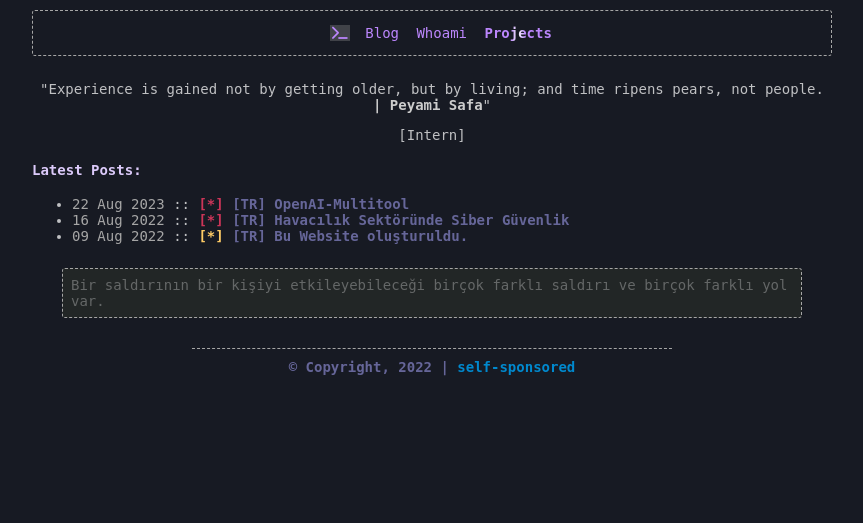
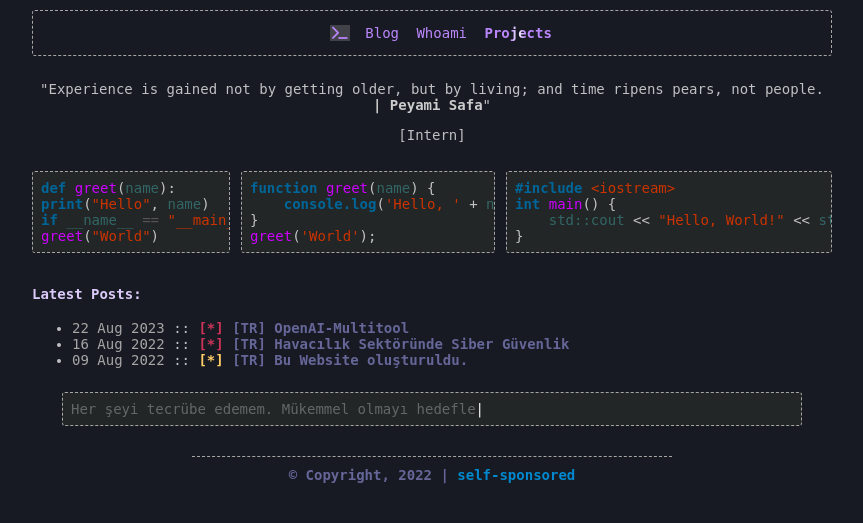
Before and after one commit to sleda/sleda.github.io, a Flask app: page / in a window 1280 px wide. Shown: the part 233-756 px from the top of the page, without its empty margins (208-1071 px from the left). Run offline with Flask 3, Linux system fonts and the light colour scheme; some libraries are stand-ins or nearby versions.

Commit message:
Personal Blog

```diff
--- a/static/assets/css/style.css
+++ b/static/assets/css/style.css
@@ -188,6 +188,46 @@ a {
 .fas {
   cursor: pointer;
 }
+.hidden {
+  visibility: hidden;
+  opacity: 0;
+  position: absolute; /* Bu, tüm cümleleri aynı konumda tutar. */
+  width: 100%; /* Tam genişlikte olmasını sağlar. */
+}
+@keyframes blink {
+  0% {
+    opacity: 1;
+  }
+  24% {
+    opacity: 1;
+  }
+  25% {
+    opacity: 0;
+  }
+  49% {
+    opacity: 0;
+  }
+  50% {
+    opacity: 1;
+  }
+  74% {
+    opacity: 1;
+  }
+  75% {
+    opacity: 0;
+  }
+  99% {
+    opacity: 0;
+  }
+  100% {
+    opacity: 1;
+  }
+}
+
+.cursor {
+  display: inline-block;
+  animation: blink 1.5s infinite;
+}
 
 
 #data {
@@ -260,6 +300,32 @@ border-bottom:1px solid #75a4c18f;
   --color: #FAFAFA;
 }
 
+
+
+.highlight-container {
+  display: flex;
+  justify-content: space-between;
+  overflow-x: hidden;
+}
+
+.highlight {
+  flex-basis: calc(33% - 10px);
+  box-sizing: border-box;
+  margin-right: 5px;
+  white-space: normal;
+  word-wrap: break-word;
+  overflow-x: auto;
+}
+
+
+.highlight:first-child {
+  flex-basis: calc(26% - 10px);
+}
+
+.highlight:last-child {
+  flex-basis: calc(42% - 10px);
+  margin-right: 0;
+}
 
 .container {
   color: var(--color);
--- a/templates/index.html
+++ b/templates/index.html
@@ -74,6 +74,43 @@
           <p style="text-align:center;">"Experience is gained not by getting older, but by living; and time ripens pears, not people. <b><span style="color:#cccccc;"><br/>| Peyami Safa</span></b>"</p>
           <p style="text-align:center;">[Intern] </p>
 
+          <div class="column-container">
+            <div class="highlight-container">
+
+                <!-- Python -->
+                <div class="highlight">
+                    <pre>
+<span class="k">def</span> <span class="nf">greet</span><span class="p">(</span><span class="nb">name</span><span class="p">):</span>
+<span class="k">print</span><span class="p">(</span><span class="s">"Hello"</span>, <span class="nb">name</span><span class="p">)</span>
+<span class="k">if</span> <span class="nb">__name__</span> <span class="o">==</span> <span class="s">"__main__"</span><span class="p">:</span>
+<span class="nf">greet</span><span class="p">(</span><span class="s">"World"</span><span class="p">)</span>
+</pre>
+                </div>
+
+                <!-- JavaScript -->
+                <div class="highlight">
+                    <pre>
+<span class="k">function</span> <span class="nf">greet</span><span class="p">(</span><span class="nb">name</span><span class="p">) {</span>
+    <span class="k">console.log</span><span class="p">(</span><span class="s">'Hello, '</span> + <span class="nb">name</span><span class="p">);</span>
+}
+<span class="nf">greet</span><span class="p">(</span><span class="s">'World'</span><span class="p">);</span>
+</pre>
+                </div>
+
+                <!-- C++ -->
+                <div class="highlight">
+                  <pre>
+<span class="k">#include</span> <span class="s">&lt;iostream&gt;</span>
+<span class="k">int</span> <span class="nf">main</span>() {
+    <span class="nb">std::cout</span> << <span class="s">"Hello, World!"</span> << <span class="nb">std::endl</span>;
+}
+</pre>
+            </div>
+          </div>
+        </div>
+
+
+
             <h4>Latest Posts:</h4>
             <ul class="posts">
               <li>
@@ -95,17 +132,19 @@
 
             <div class="container">
               <div class="slider">
-                <pre class="quote" style="display: none;"><span class="comment">Bir saldırının bir kişiyi etkileyebileceği birçok farklı saldırı ve birçok farklı yol var.</span></pre>
-                <pre class="quote" style="display: none;"><span class="comment">Özellikle güvenlik üzerinde etkisi olabilecek tüm farklı senaryolar üzerinde çalışılmalıdır.</span></pre>
-                <pre class="quote" style="display: none;"><span class="comment">"O hatayı düzelttim, sadece etkisini göstermedi. Sabret."</span></pre>
-                <pre class="quote" style="display: none;"><span class="comment">"Her şeyi test edemem. Mükemmel olmayı hedeflemek, pratikte mükemmelliğe ulaşmamı engelliyor."</span></pre>
-                <pre class="quote" style="display: none;"><span class="comment">"Veritabanı sadece bir depo değil, bir projenin kalbidir. Ona iyi bakmalısın."</span></pre>
-                <pre class="quote" style="display: none;"><span class="comment">"Sorunun kaynağını bulmak, çözümü bulmaktan daha değerlidir."</span></pre>
-                <pre class="quote" style="display: none;"><span class="comment">"Yavaş bir sunucu, yavaş bir düşünce sürecinin ürünüdür."</span></pre>
-                <pre class="quote" style="display: none;"><span class="comment">"Bir API sadece bir arayüz değil, iki sistem arasındaki köprüdür. O köprüyü güçlü tutmalısın."</span></pre>
-                <pre class="quote" style="display: none;"><span class="comment">"Kod yazmak bir sanattır, her hatada tuvali yeniden boyamazsın."</span></pre>
-                <pre class="quote" style="display: none;"><span class="comment">"Bir hata bulduğunda üzülme, çünkü onu bulabildiğin için şanslısın. Daha kötüsü, hatanın gizli kalmasıdır."</span></pre>
-                <pre class="quote" style="display: none;"><span class="comment">"İyi bir backend geliştirici, sorunları önler; harika bir backend geliştirici, onları hiç oluşmamış gibi gösterir."</span></pre>
+                <pre class="quote hidden"><span class="comment">Kırmızı vosvos bi' araba.. Senle aydın ve muğla.. ⛱️🕶️</span><span class="cursor">|</span></pre>
+                <pre class="quote hidden"><span class="comment">Her şeyi tecrübe edemem. Mükemmel olmayı hedeflemek, pratikte mükemmelliğe ulaşmamı engelliyor.</span><span class="cursor">|</span></pre>
+                <pre class="quote hidden"><span class="comment">Bir hack, kişiyi etkileyebileceği birçok farklı saldırı ve birçok farklı yol içerir.</span><span class="cursor">|</span></pre>
+                <pre class="quote hidden"><span class="comment">Özellikle güvenlik üzerinde etkisi olabilecek tüm farklı senaryolar üzerinde çalışılmalıdır.</span><span class="cursor">|</span></pre>
+                <pre class="quote hidden"><span class="comment">O hatayı düzelttim, sadece etkisini göstermedi. Sabret.</span><span class="cursor">|</span></pre>
+                <pre class="quote hidden"><span class="comment">Veritabanı sadece bir depo değil, bir projenin kalbidir. Ona iyi bakmalısın.</span><span class="cursor">|</span></pre>
+                <pre class="quote hidden"><span class="comment">Sorunun kaynağını bulmak, çözümü bulmaktan daha değerlidir.</span><span class="cursor">|</span></pre>
+                <pre class="quote hidden"><span class="comment">Yavaş bir sunucu, yavaş bir düşünce sürecinin ürünüdür.</span><span class="cursor">|</span></pre>
+                <pre class="quote hidden"><span class="comment">Bir API sadece bir arayüz değil, iki sistem arasındaki köprüdür. O köprüyü güçlü tutmalısın.</span><span class="cursor">|</span></pre>
+                <pre class="quote hidden"><span class="comment">Kod yazmak bir sanattır, her hatada tuvali yeniden boyayamazsın.</span><span class="cursor">|</span></pre>
+                <pre class="quote hidden"><span class="comment">Bir hata bulduğunda üzülme, çünkü onu bulabildiğin için şanslısın. Daha kötüsü, hatanın gizli kalmasıdır.</span><span class="cursor">|</span></pre>
+                <pre class="quote hidden"><span class="comment">İyi bir backend geliştirici, sorunları önler; harika bir backend geliştirici, onları hiç oluşmamış gibi gösterir.</span><span class="cursor">|</span></pre>
+
                 <!-- Daha fazla söz. -->
 
               </div>
@@ -121,38 +160,65 @@
     <script id="dsq-count-scr" src="js/count.js" async></script>
 
      <!--flask requirements-->
-     <script>
+    <script>
       let currentQuoteIndex = 0;
+      let charIndex = 0;
       const quotes = document.querySelectorAll('.quote');
 
-      function displayQuote(index) {
-        quotes.forEach((quote, i) => {
-          quote.style.display = i === index ? 'block' : 'none';
-        });
+      function resetQuotes() {
+          quotes.forEach((quote) => {
+              quote.classList.add('hidden');
+              quote.querySelector('.comment').textContent = '';
+          });
       }
 
-      function nextQuote() {
-        currentQuoteIndex = (currentQuoteIndex + 1) % quotes.length;
-        displayQuote(currentQuoteIndex);
+      function typeEffect() {
+          let currentQuoteText = quotes[currentQuoteIndex].getAttribute('data-original-text');
+          let currentCommentElement = quotes[currentQuoteIndex].querySelector('.comment');
+          let cursorElement = quotes[currentQuoteIndex].querySelector('.cursor');
+
+          cursorElement.style.animation = 'none';  // Yazma sırasında yanıp sönme efektini durdur
+
+          if (charIndex < currentQuoteText.length) {
+              currentCommentElement.textContent += currentQuoteText[charIndex];
+              charIndex++;
+              setTimeout(typeEffect, 50);
+          } else {
+              charIndex = 0;
+              cursorElement.style.animation = '';  // Yazma bittiğinde yanıp sönmeyi geri al
+              setTimeout(nextQuote, 1500);
+          }
       }
 
-      function prevQuote() {
-        currentQuoteIndex = (currentQuoteIndex - 1 + quotes.length) % quotes.length;
-        displayQuote(currentQuoteIndex);
+
+
+      function nextQuote() {
+          resetQuotes();
+          currentQuoteIndex = (currentQuoteIndex + 1) % quotes.length;
+          quotes[currentQuoteIndex].classList.remove('hidden');
+          typeEffect();
       }
 
-      // Otomatik olarak her 5 saniyede bir sonraki söze geçmek için:
-      setInterval(nextQuote, 5000);
+      function init() {
+          quotes.forEach(quote => {
+              let originalText = quote.querySelector('.comment').textContent;
+              quote.setAttribute('data-original-text', originalText);
+              quote.querySelector('.comment').textContent = '';
+          });
 
-      // İlk sözü göstermek için:
-      displayQuote(currentQuoteIndex);
-     </script>
-     <script
+          quotes[currentQuoteIndex].classList.remove('hidden');
+          typeEffect();
+      }
+
+      init();
+    </script>
+
+
+    <script
      src="https://cdn.jsdelivr.net/npm/@popperjs/core@2.11.5/dist/umd/popper.min.js"
      integrity="sha384-Xe+8cL9oJa6tN/veChSP7q+mnSPaj5Bcu9mPX5F5xIGE0DVittaqT5lorf0EI7Vk"
-     crossorigin="anonymous"
-   ></script>
-   <script
+     crossorigin="anonymous"></script>
+    <script
      src="https://cdn.jsdelivr.net/npm/bootstrap@5.2.0/dist/js/bootstrap.min.js"
      integrity="sha384-ODmDIVzN+pFdexxHEHFBQH3/9/vQ9uori45z4JjnFsRydbmQbmL5t1tQ0culUzyK"
      crossorigin="anonymous"
--- a/templates/multitool.html
+++ b/templates/multitool.html
@@ -69,10 +69,11 @@
             <span>TECHNOLOGY</span>
           </p>
         </header>
+        <br/>
         <article class="post-content">
             <video width="800" height="auto" autoplay loop muted>
                 <source src="../static/images/P03.mp4" type="video/mp4">
-                <source src="../static/images/P03.ogg" type="video/ogv">
+                <source src="../static/images/P03.ogg" type="video/ogg">
 
                 Videoyu oynatmak için tarayıcınızı güncelleyin.
             </video>
@@ -86,6 +87,7 @@
                 <p>
                     Bu uygulama, kullanıcıların büyük CSV dosyalarını yönetilebilir boyutlara bölmelerini sağlar. Buna ek olarak, entegre edilen dil modeli sayesinde bu veri üzerinde çeşitli dönüşümler yapabiliriz.
                 </p>
+            <br/>
             <h3>Büyük Verilerle Çalışmanın Zorlukları ve Çözüm Yolları</h3>
                 <p>
                     Veri analitiği ve işleme alanında, büyük Excel dosyalarıyla çalışmak bazen zorlu olabilir. Özellikle bu verilerin dil modelleri gibi yapay zeka araçlarıyla işlenmesi gerektiğinde bu süreç karmaşıklaşabilir. Ancak bu gibi araçlar, bu tür zorlukların üstesinden gelmemize yardımcı olabilir.
```
Also changed, not shown: templates/projects.html (+4 -4 lines), templates/whoami.html (+0 -8 lines).
